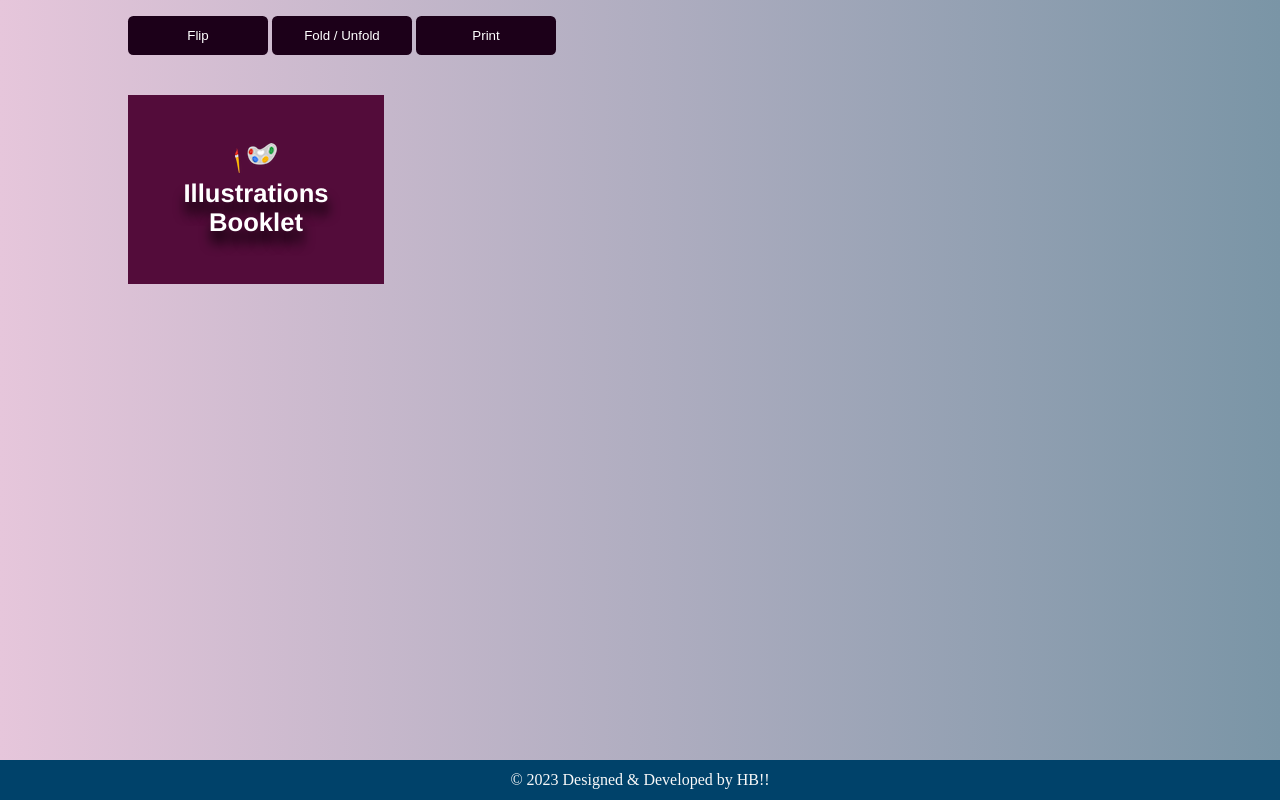
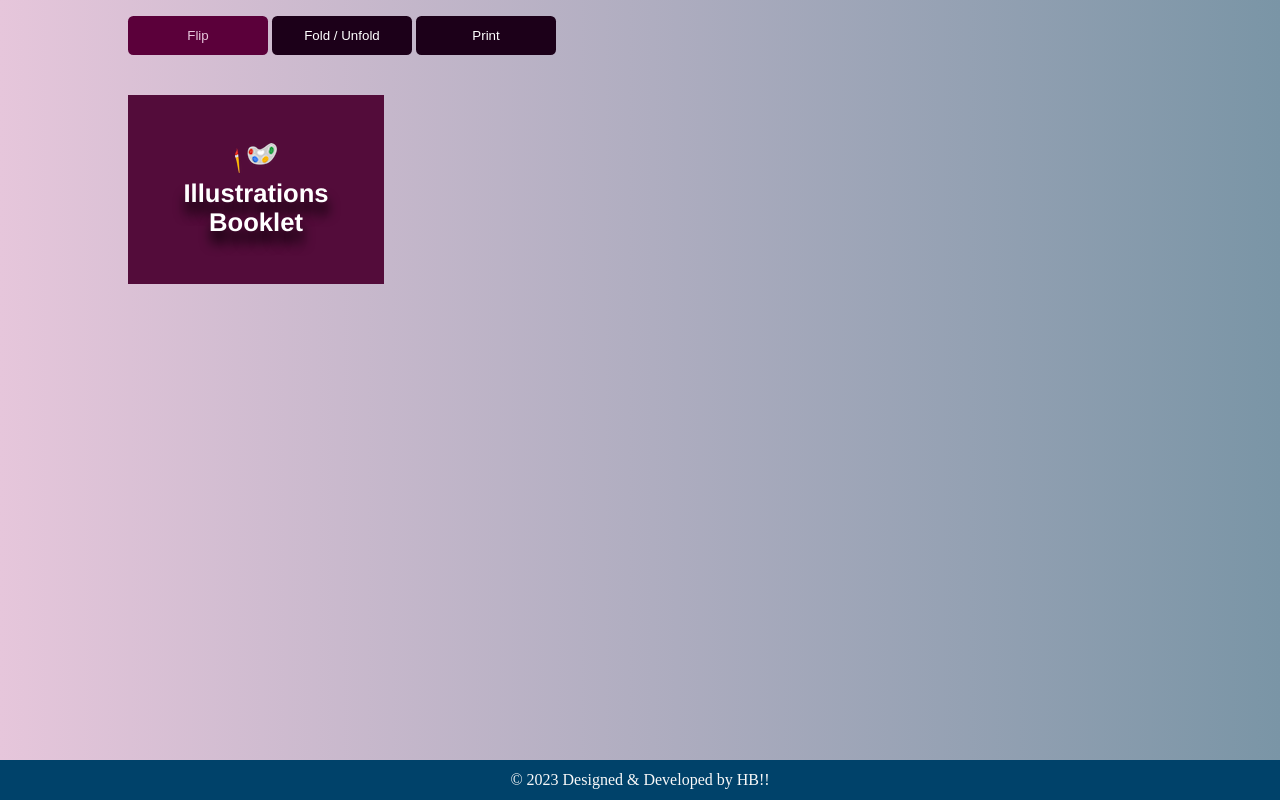
Before and after one commit to hummarabashir/flip-flop-folio, a plain HTML site: page index.html in a window 1280 px wide. Drawn offline with nearby package versions, Linux system fonts and the light colour scheme.

Commit message:
btnaddons

```diff
--- a/assets/scripts/booklet.js
+++ b/assets/scripts/booklet.js
@@ -137,16 +137,21 @@ function foldUnfold() {
 }
 
 $("#fold").click(function() {
+  $("#flip").addClass("disabled");
   if ( ($(".page-wrapper").hasClass("front flipped")) || ( $(".signature-wrapper").hasClass("turned")) ) {
     setTimeout(function(){ foldUnfold(); }, 1200);
   } else {
     foldUnfold();
+    $("#flip").removeClass("disabled");
   }
   if ( $(".page-wrapper").hasClass("front flipped") ) {
     flipSignatureBack(1);
     $(".page-wrapper.back").addClass("flipped");
     $(".page-wrapper.front").removeClass("flipped");
     flipAction = 1;
+  }
+  if ( ($(".page-wrapper.back").hasClass("flipped folded")) || ($(".page-wrapper.front").hasClass("folded")) ) {
+    $("#flip").addClass("disabled");
   }
 
 });
@@ -170,7 +175,7 @@ function flipFlip(flipDuration) {
 
 $("#flip").click(function() {
   if ( $(".page-wrapper").hasClass("folded") ) {
-    // $("#flip").addClass("disabled");
+    // $("#flip").removeClass("disabled");
     unfoldSignature(1);
     foldAction = 1;
     $(".page-wrapper").removeClass("folded");
--- a/assets/styles/booklet.css
+++ b/assets/styles/booklet.css
@@ -280,3 +280,9 @@ h1 {
   color: #f9f9f9;
   margin: 0;
 }
+button#flip.disabled {
+  pointer-events:none;
+  color: #e6c6db;
+  background-color: #5b003a;
+  cursor:not-allowed;
+}
--- a/index.html
+++ b/index.html
@@ -13,7 +13,7 @@
   </head>
   <body>
     <div id="controls">
-      <div><button id="flip">Flip</button></div>
+      <div><button id="flip" class="disabled">Flip</button></div>
       <div><button id="fold">Fold / Unfold</button></div>
       <div><button id="print">Print</button></div>
   	</div>
```
Also changed, not shown: booklet.png (deleted), folio-booklet.png (added), 1 other file.
